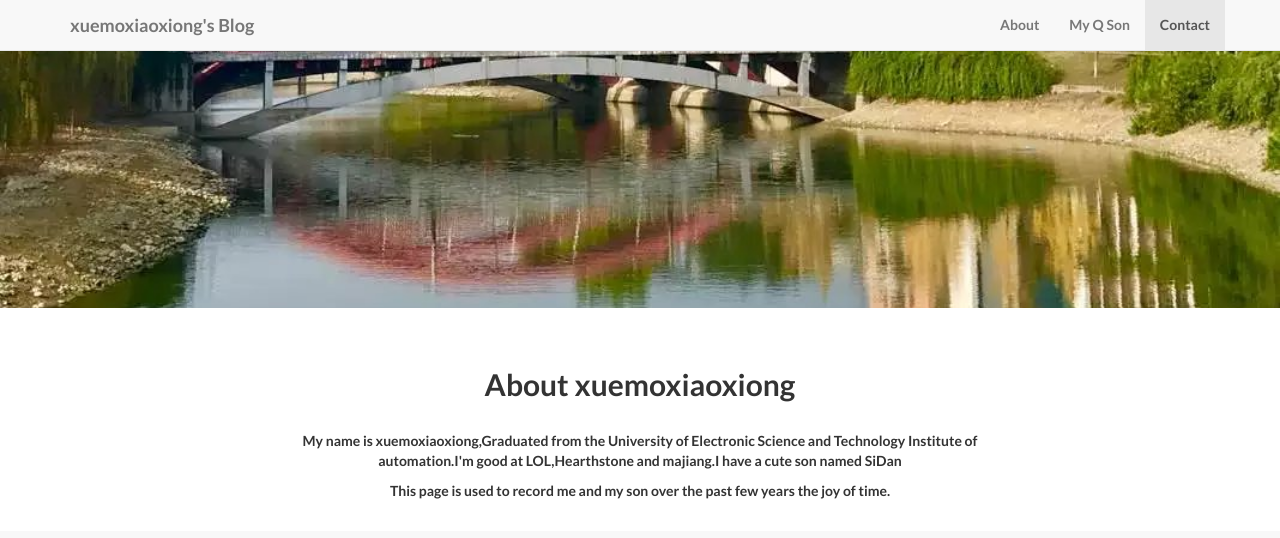
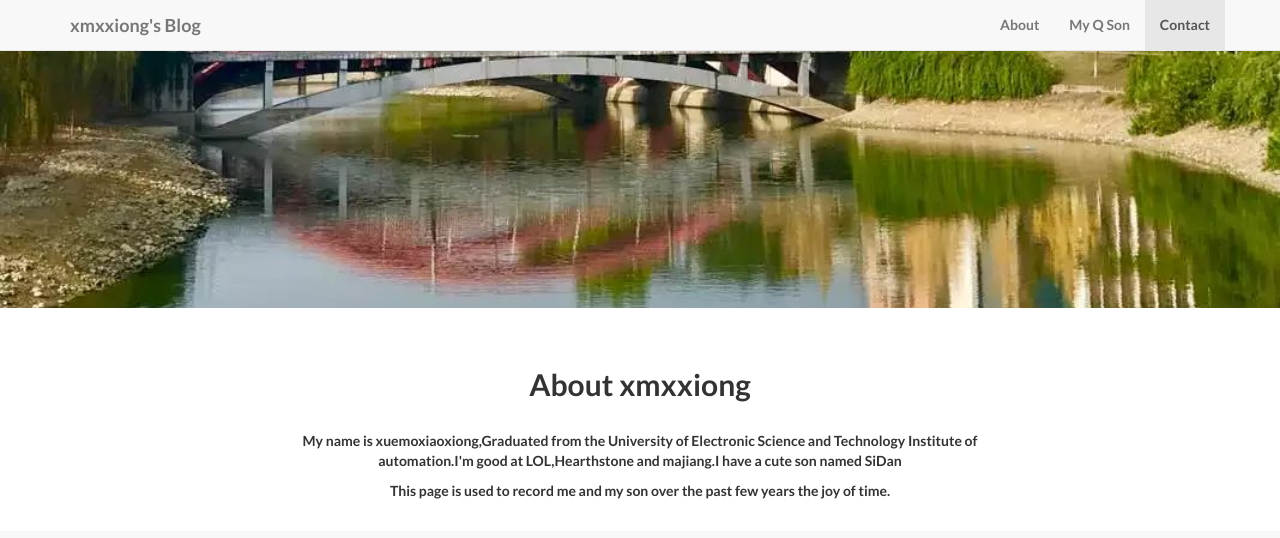
Before and after one commit to xmxxiong/xmxxiong.github.io, a Jekyll site: the page built from index.html, in a window 1280 px wide and 1400 px high, scrolled down 469 px, cut to the strip 0-561 px from the top of the window. Shown: the top 538 px of the strip. Built offline with Jekyll 4.4.1, drawn with Linux system fonts in a browser that asks for light colours; some of the changed text lies outside the part shown.

Commit message:
2121
12121

```diff
--- a/_config.yml
+++ b/_config.yml
@@ -3,14 +3,14 @@
 # ----------------------- #
 
 url: https://xuemoxiaoxiong.github.io/
-title: xuemoxiaoxiong's Blog
+title: xmxxiong's Blog
 email: 369434765@qq.com
-author: xuemoxiaoxiong
+author: xmxxiong
 description: > # "Write an awesome description for your new site here.
   You can edit this line in _config.yml. It will appear in your document
   head meta (for Google search results) and in your feed.xml site
   description.
-copyright: 'Copyright &copy; 2017 xuemoxiaoxiong. All Rights Reserved.'
+copyright: 'Copyright &copy; 2018 xmxxiong. All Rights Reserved.'
 
 # ----------------------- #
 #    Jekyll & Plugins     #
@@ -29,5 +29,5 @@ social:
     url: http://weibo.com/u/3192316240?topnav=1&wvr=6&topsug=1&is_all=1
   - title: github
     url: https://github.com/xuemoxiaoxiong
-  - title: linkedin
-    url:
+  - title: weichat
+    url: 369434765
--- a/_includes/about.html
+++ b/_includes/about.html
@@ -3,7 +3,7 @@
         <div class="row">
             <div class="col-lg-8 col-lg-offset-2">
               <br/><br/>
-              <h2>About xuemoxiaoxiong</h2>
+              <h2>About xmxxiong</h2>
               <br/>
                 <p> My name is xuemoxiaoxiong,Graduated from the University of Electronic Science and Technology Institute of automation.I'm good at LOL,Hearthstone and majiang.I have a cute son named SiDan </p>
                 <p>This page is used to record me and my son over the past few years the joy of time.</p>
--- a/index.html
+++ b/index.html
@@ -1,5 +1,5 @@
 ---
 layout: default
-title: XueMoXiaoXiong
+title: XMXXiong
 subTitle: Southwest Jiaotong University Graduate
 ---
```
